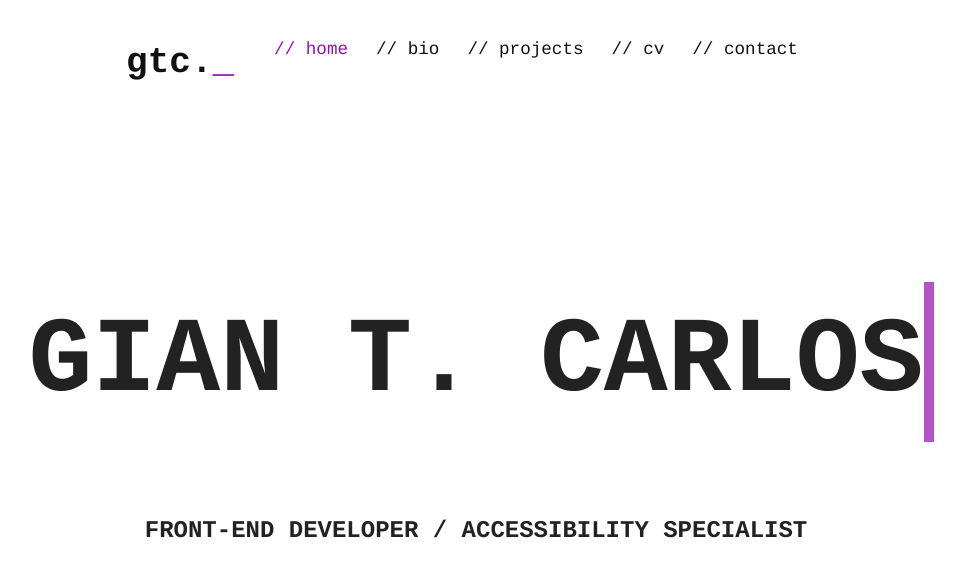
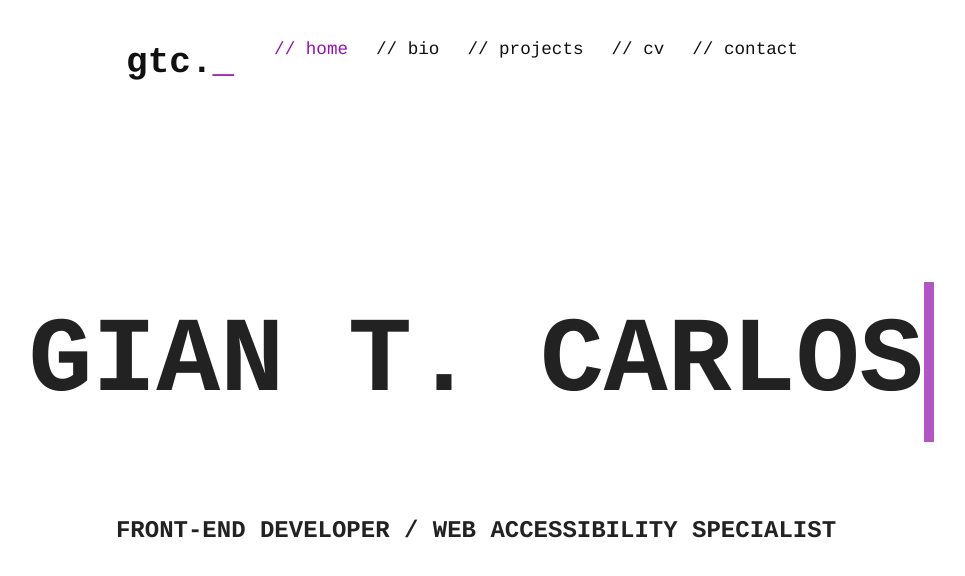
Before and after one commit to giantcarlos/dev-portfolio, a React (Create React App) app: page /#/ in a window 1280 px wide. Shown: the top 576 px of the page, without its empty margins (164-1129 px from the left). Built offline with nearby package versions, Linux system fonts and the light colour scheme.

Commit message:
Add accessibility to home page subtitle.

```diff
--- a/src/Components/Home.js
+++ b/src/Components/Home.js
@@ -4,7 +4,7 @@ function Home() {
   return (
     <div className="home">
         <h1>GIAN T. CARLOS</h1>
-        <h2>FRONT-END DEVELOPER / ACCESSIBILITY SPECIALIST</h2>
+        <h2>FRONT-END DEVELOPER / WEB ACCESSIBILITY SPECIALIST</h2>
     </div>
   )
 }
```
